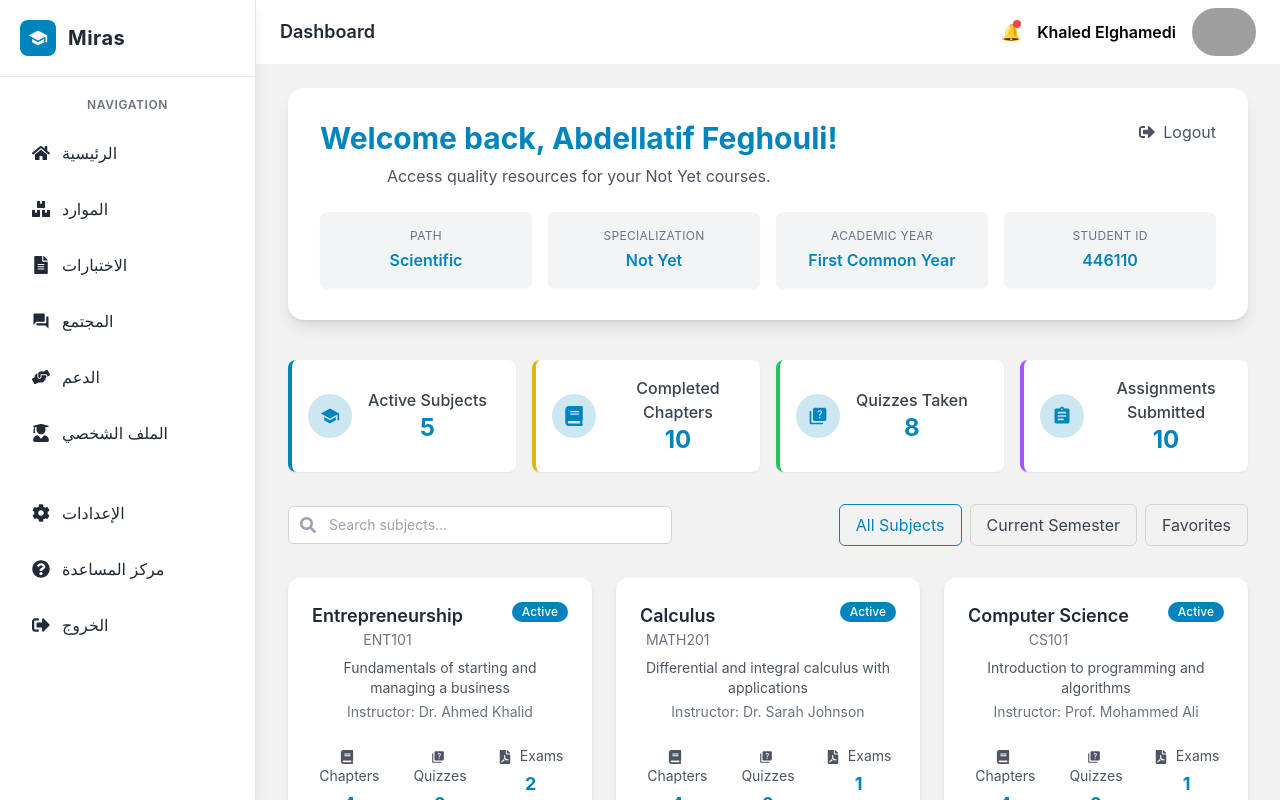
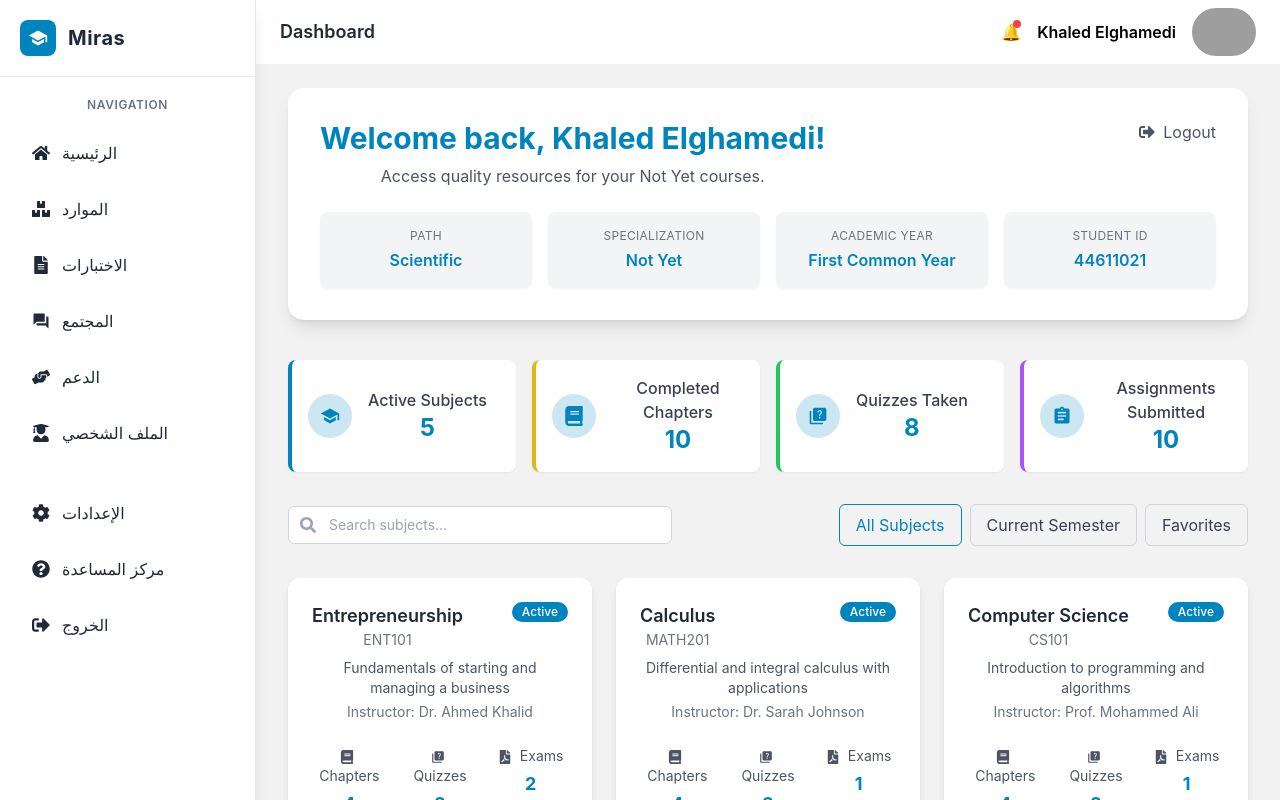
Before and after one commit to onegoodyear/miras, a React (Create React App) app: page /Ressources in a window 1280 px wide. Built offline with nearby package versions, Linux system fonts and the light colour scheme; grey boxes are pictures that could not be loaded.

Commit message:
final commit

```diff
--- a/src/pages/Profile.js
+++ b/src/pages/Profile.js
@@ -43,6 +43,7 @@ import {
   PointElement,
   LineElement,
 } from "chart.js";
+import { label } from "framer-motion/client";
 
 ChartJS.register(
   ArcElement,
@@ -98,7 +99,7 @@ const StudentProfile = () => {
     ],
     datasets: [
       {
-        label: "Current Level",
+        label: "Skill Level",
         data: [85, 72, 68, 65, 78, 70],
         backgroundColor: [
           "rgba(0, 132, 189, 0.7)",
@@ -121,7 +122,6 @@ const StudentProfile = () => {
     ],
   };
 
-  // Progress over time data
   const progressData = {
     labels: [
       "Jan",
--- a/src/pages/Ressources.js
+++ b/src/pages/Ressources.js
@@ -37,11 +37,11 @@ const Ressources = () => {
   useEffect(() => {
     // Simulate user authentication and data fetching
     const mockUser = {
-      name: "Abdellatif Feghouli",
+      name: "Khaled Elghamedi",
       path: "Scientific",
       specialization: "Not Yet",
       year: "First Common Year",
-      studentId: "446110",
+      studentId: "44611021",
     };
 
     const mockSubjects = [
```
